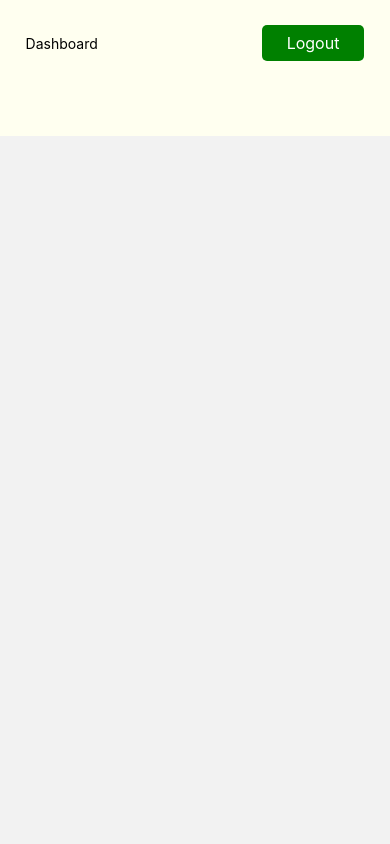
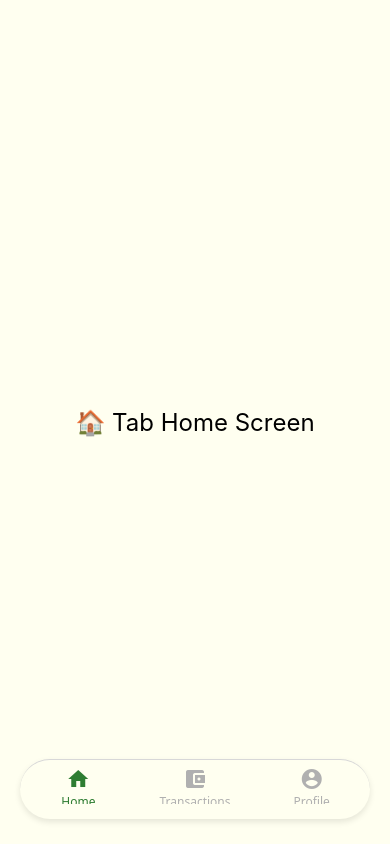
Before and after one commit to valorax640/demo_native_office, a React Native app: screen /Dashboard in a window 390 px wide. Built offline with nearby package versions, Linux system fonts and the light colour scheme.

Commit message:
Dashboard

```diff
--- a/App.tsx
+++ b/App.tsx
@@ -4,7 +4,7 @@ import { createNativeStackNavigator } from '@react-navigation/native-stack';
 import AsyncStorage from '@react-native-async-storage/async-storage';
 import HomeScreen from './src/screens/HomeScreen';
 import LoginScreen from './src/screens/LoginScreen';
-import Dashboard from './src/screens/Dashboard';
+import DashboardTabs from './src/navigation/DashboardTabs';
 import { ActivityIndicator, View } from 'react-native';
 
 const Stack = createNativeStackNavigator();
@@ -42,7 +42,7 @@ export default function App() {
       <Stack.Navigator initialRouteName={initialRoute} screenOptions={{ headerShown: false }}>
         <Stack.Screen name="Home" component={HomeScreen} />
         <Stack.Screen name="Login" component={LoginScreen} />
-        <Stack.Screen name="Dashboard" component={Dashboard} />
+        <Stack.Screen name="Dashboard" component={DashboardTabs} />
       </Stack.Navigator>
     </NavigationContainer>
   );
--- a/package.json
+++ b/package.json
@@ -13,6 +13,7 @@
     "@react-native-async-storage/async-storage": "^2.2.0",
     "@react-native-community/blur": "^4.4.1",
     "@react-native/new-app-screen": "0.80.1",
+    "@react-navigation/bottom-tabs": "^7.4.2",
     "@react-navigation/native": "^7.1.14",
     "@react-navigation/native-stack": "^7.3.21",
     "axios": "^1.11.0",
@@ -25,7 +26,9 @@
     "react-native-safe-area-context": "^5.5.2",
     "react-native-screens": "^4.13.1",
     "react-native-snap-carousel": "^3.9.1",
-    "react-native-vector-icons": "^10.2.0",
+    "react-native-svg": "^15.12.0",
+    "react-native-tab-view": "^4.1.2",
+    "react-native-vector-icons": "^10.3.0",
     "react-native-video": "^6.16.1"
   },
   "devDependencies": {
--- /dev/null
+++ b/src/navigation/DashboardTabs.jsx
@@ -0,0 +1,54 @@
+import React from 'react';
+import { createBottomTabNavigator } from '@react-navigation/bottom-tabs';
+import Icon from 'react-native-vector-icons/MaterialIcons';
+import { Platform, StyleSheet } from 'react-native';
+
+import TabHomeScreen from '../screens/TabHomeScreen'; // ✅ New Home inside tab
+import TransactionsScreen from '../screens/TransactionsScreen';
+import CardsScreen from '../screens/CardsScreen';
+
+const Tab = createBottomTabNavigator();
+
+export default function DashboardTabs() {
+  return (
+    <Tab.Navigator
+      screenOptions={({ route }) => ({
+        headerShown: false,
+        tabBarShowLabel: true,
+        tabBarStyle: styles.tabBar,
+        tabBarIcon: ({ focused }) => {
+          let icon;
+          if (route.name === 'TabHome') icon = 'home';
+          else if (route.name === 'Transactions') icon = 'account-balance-wallet';
+          else if (route.name === 'Profile') icon = 'account-circle';
+
+          return <Icon name={icon} size={24} color={focused ? '#2e7d32' : '#B0B0B0'} />;
+        },
+        tabBarActiveTintColor: '#2e7d32',
+        tabBarInactiveTintColor: '#B0B0B0',
+        tabBarLabelStyle: { fontSize: 12 },
+      })}
+    >
+      <Tab.Screen name="TabHome" component={TabHomeScreen} options={{ title: 'Home' }} />
+      <Tab.Screen name="Transactions" component={TransactionsScreen} />
+      <Tab.Screen name="Profile" component={CardsScreen} />
+    </Tab.Navigator>
+  );
+}
+
+const styles = StyleSheet.create({
+  tabBar: {
+    position: 'absolute',
+    backgroundColor: '#FFFFF0',
+    marginHorizontal: 20,
+    marginBottom: 25,
+    borderRadius: 50,
+    height: 60,
+    shadowColor: '#000',
+    shadowOffset: { width: 0, height: 3 },
+    shadowOpacity: 0.1,
+    shadowRadius: 6,
+    elevation: 5,
+    paddingBottom: Platform.OS === 'ios' ? 20 : 10,
+  },
+});
--- /dev/null
+++ b/src/screens/CardsScreen.jsx
@@ -0,0 +1,49 @@
+import React from 'react';
+import { View, Text, StyleSheet, TouchableOpacity } from 'react-native';
+import AsyncStorage from '@react-native-async-storage/async-storage';
+import { useNavigation } from '@react-navigation/native';
+
+
+export default function CardsScreen() {
+    const navigation = useNavigation();
+
+    const handleLogout = async () => {
+        try {
+            await AsyncStorage.removeItem('token');
+            navigation.navigate('Home');
+        } catch (error) {
+            console.error('Failed to logout:', error.message);
+        }
+    }
+
+    return (
+        <View style={styles.container}>
+            <Text style={styles.text}>💳 Cards</Text>
+            <TouchableOpacity onPress={handleLogout} style={styles.loginButton}>
+                <Text style={styles.loginButtonText} >Logout</Text>
+            </TouchableOpacity>
+        </View>
+    );
+}
+
+const styles = StyleSheet.create({
+    container: {
+        flex: 1,
+        justifyContent: 'space-around',
+        alignItems: 'center',
+        backgroundColor: '#FFFFF0',
+    },
+    text: {
+        fontSize: 24
+    },
+    loginButton: {
+        backgroundColor: 'green',
+        paddingVertical: 8,
+        paddingHorizontal: 25,
+        borderRadius: 5,
+    },
+    loginButtonText: {
+        fontSize: 16,
+        color: '#fff',
+    },
+});
--- a/src/screens/HomeScreen.jsx
+++ b/src/screens/HomeScreen.jsx
@@ -9,43 +9,54 @@ import {
     TouchableOpacity,
 } from 'react-native';
 import { BlurView } from '@react-native-community/blur';
-import Video from 'react-native-video';
 import { useIsFocused } from '@react-navigation/native';
 
 const { width } = Dimensions.get('window');
 
 const images = [
-    'https://plus.unsplash.com/premium_photo-1664301448502-c1c7a573aef9?q=80&w=904&auto=format&fit=crop&ixlib=rb-4.1.0&ixid=M3wxMjA3fDB8MHxwaG90by1wYWdlfHx8fGVufDB8fHx8fA%3D%3D',
-    'https://images.unsplash.com/photo-1461354464878-ad92f492a5a0?q=80&w=870&auto=format&fit=crop&ixlib=rb-4.1.0&ixid=M3wxMjA3fDB8MHxwaG90by1wYWdlfHx8fGVufDB8fHx8fA%3D%3D',
-    'https://images.unsplash.com/photo-1464226184884-fa280b87c399?q=80&w=870&auto=format&fit=crop&ixlib=rb-4.1.0&ixid=M3wxMjA3fDB8MHxwaG90by1wYWdlfHx8fGVufDB8fHx8fA%3D%3D',
+    'https://plus.unsplash.com/premium_photo-1664301448502-c1c7a573aef9?q=80&w=904&auto=format&fit=crop',
+    'https://images.unsplash.com/photo-1461354464878-ad92f492a5a0?q=80&w=870&auto=format&fit=crop',
+    'https://images.unsplash.com/photo-1464226184884-fa280b87c399?q=80&w=870&auto=format&fit=crop',
 ];
+
+const collageImages = [
+    'https://images.unsplash.com/photo-1492496913980-501348b61469?q=80&w=387&auto=format&fit=crop&ixlib=rb-4.1.0&ixid=M3wxMjA3fDB8MHxwaG90by1wYWdlfHx8fGVufDB8fHx8fA%3D%3D',
+    'https://plus.unsplash.com/premium_photo-1663945779273-ebc45569fb9f?q=80&w=870&auto=format&fit=crop&ixlib=rb-4.1.0&ixid=M3wxMjA3fDB8MHxwaG90by1wYWdlfHx8fGVufDB8fHx8fA%3D%3D',
+    'https://images.unsplash.com/photo-1598030304671-5aa1d6f21128?q=80&w=774&auto=format&fit=crop&ixlib=rb-4.1.0&ixid=M3wxMjA3fDB8MHxwaG90by1wYWdlfHx8fGVufDB8fHx8fA%3D%3D',
+];
+
 
 const Carousel = ({ navigation }) => {
     const scrollViewRef = useRef(null);
     const [activeIndex, setActiveIndex] = useState(0);
+    const isFocused = useIsFocused();
 
     useEffect(() => {
+        if (!isFocused) return;
+
         const interval = setInterval(() => {
-            const nextIndex = (activeIndex + 1) % images.length;
-            scrollViewRef.current?.scrollTo({ x: nextIndex * width, animated: true });
-            setActiveIndex(nextIndex);
-        }, 2000);
+            setActiveIndex(prev => {
+                const nextIndex = (prev + 1) % images.length;
+                scrollViewRef.current?.scrollTo({ x: nextIndex * width, animated: true });
+                return nextIndex;
+            });
+        }, 3000);
+
         return () => clearInterval(interval);
-    }, [activeIndex]);
+    }, [isFocused]);
 
     const onScroll = (event) => {
         const index = Math.round(event.nativeEvent.contentOffset.x / width);
         setActiveIndex(index);
     };
 
-    const isFocused = useIsFocused();
 
     return (
         <ScrollView style={styles.carouselContainer} contentContainerStyle={{ paddingBottom: 50 }}>
             <View style={styles.header}>
                 <Text style={styles.brand}>CropCircle</Text>
                 <TouchableOpacity onPress={() => navigation.navigate('Login')} style={styles.loginButton}>
-                    <Text style={styles.loginButtonText} >Login</Text>
+                    <Text style={styles.loginButtonText}>Login</Text>
                 </TouchableOpacity>
             </View>
 
@@ -56,6 +67,7 @@ const Carousel = ({ navigation }) => {
                 showsHorizontalScrollIndicator={false}
                 onScroll={onScroll}
                 scrollEventThrottle={16}
+                removeClippedSubviews={false}
             >
                 {images.map((img, index) => (
                     <Image key={index} source={{ uri: img }} style={styles.image} />
@@ -74,12 +86,10 @@ const Carousel = ({ navigation }) => {
             <View style={styles.squareContainer}>
                 <Image
                     source={{
-                        uri: 'https://images.unsplash.com/photo-1560493676-04071c5f467b?q=80&w=774&auto=format&fit=crop&ixlib=rb-4.1.0&ixid=M3wxMjA3fDB8MHxwaG90by1wYWdlfHx8fGVufDB8fHx8fA%3D%3D',
+                        uri: 'https://images.unsplash.com/photo-1560493676-04071c5f467b?q=80&w=774&auto=format&fit=crop',
                     }}
                     style={styles.squareImage}
                 />
-
-                {/* Glass overlay over the entire image */}
                 <BlurView
                     style={styles.fullGlass}
                     blurType="light"
@@ -87,28 +97,26 @@ const Carousel = ({ navigation }) => {
                     overlayColor="transparent"
                 >
                     <Text style={styles.glassText}>
-                        Lorem Ipsum is simply dummy text of the printing and typesetting industry. Lorem Ipsum has been the industry's standard dummy text ever since the 1500s, when an unknown printer took a galley of type and scrambled it to make a type specimen book. It has survived not only five centuries, but also the leap into electronic typesetting, remaining essentially unchanged.
+                        Lorem Ipsum is simply dummy text of the printing and typesetting industry. It has survived not only five centuries.
+                        Lorem Ipsum is simply dummy text of the printing and typesetting industry. It has survived not only five centuries.
+                        Lorem Ipsum is simply dummy text of the printing and typesetting industry. It has survived not only five centuries.
+                        Lorem Ipsum is simply dummy text of the printing and typesetting industry. It has survived not only five centuries.
                     </Text>
                 </BlurView>
             </View>
 
-            <View style={styles.videoHeader}>
-                <Text style={styles.brand}>Community</Text>
+            {/* <View style={styles.videoHeader}>
+                <Text style={styles.brand}>Community Collage</Text>
+            </View> */}
+
+            <View style={styles.collageRow}>
+                <Image source={{ uri: collageImages[0] }} style={styles.collageImageLeft} />
+                <View style={styles.collageRight}>
+                    <Image source={{ uri: collageImages[1] }} style={styles.collageImageRightTop} />
+                    <Image source={{ uri: collageImages[2] }} style={styles.collageImageRightBottom} />
+                </View>
             </View>
 
-            {isFocused && (
-                <Video
-                    source={{ uri: 'https://videos.pexels.com/video-files/10041437/10041437-hd_1920_1080_24fps.mp4' }}
-                    style={styles.video}
-                    resizeMode="cover"
-                    repeat={true}
-                    muted={true}
-                    controls={false}
-                    fullscreen={false}
-                    ignoreSilentSwitch="ignore"
-                    onError={e => console.error(e)}
-                />
-            )}
 
             <View style={styles.footer}>
                 <Text style={styles.footerText}>Crafted by Softhought in Kolkata</Text>
@@ -119,6 +127,7 @@ const Carousel = ({ navigation }) => {
 
 const styles = StyleSheet.create({
     carouselContainer: {
+        flex: 1,
         paddingVertical: 25,
         paddingHorizontal: '4%',
         backgroundColor: '#FFFFF0',
@@ -128,12 +137,6 @@ const styles = StyleSheet.create({
         justifyContent: 'space-between',
         alignItems: 'center',
         marginBottom: 50,
-        paddingHorizontal: 10,
-    },
-    videoHeader: {
-        textAlign: 'center',
-        alignItems: 'center',
-        marginBottom: 20,
         paddingHorizontal: 10,
     },
     brand: {
@@ -160,6 +163,7 @@ const styles = StyleSheet.create({
         height: 200,
         resizeMode: 'cover',
     },
+
     indicatorContainer: {
         flexDirection: 'row',
         justifyContent: 'center',
@@ -207,13 +211,44 @@ const styles = StyleSheet.create({
         textAlign: 'center',
         paddingHorizontal: 10,
         paddingVertical: 10,
-        textAlignVertical: 'center',
     },
-    video: {
-        width: '100%',
-        height: 200,
+    videoHeader: {
+        alignItems: 'center',
         marginBottom: 20,
     },
+    collageRow: {
+        width: '100%',
+        flexDirection: 'row',
+        justifyContent: 'center',
+        marginTop: 20,
+        marginRight: 100,
+        gap: 10,
+    },
+
+    collageImageLeft: {
+        width: (width - 30) / 2,   // Adjusted width
+        height: 250,
+        borderRadius: 12,
+    },
+
+    collageRight: {
+        justifyContent: 'space-between',
+        height: 250,
+    },
+
+    collageImageRightTop: {
+        width: (width - 30) / 2,
+        height: 120,
+        borderRadius: 12,
+        marginBottom: 10,
+    },
+
+    collageImageRightBottom: {
+        width: (width - 30) / 2,
+        height: 120,
+        borderRadius: 12,
+    },
+
     footer: {
         marginTop: 50,
         alignItems: 'center',
--- a/src/screens/LoginScreen.jsx
+++ b/src/screens/LoginScreen.jsx
@@ -2,26 +2,29 @@ import React, { useState } from 'react';
 import {
     View,
     Text,
+    TextInput,
     StyleSheet,
-    TextInput,
     TouchableOpacity,
-    ImageBackground,
+    Image,
     ScrollView,
-    Platform,
+    Dimensions,
 } from 'react-native';
-import { BlurView } from '@react-native-community/blur';
-import LinearGradient from 'react-native-linear-gradient';
+import Icon from 'react-native-vector-icons/MaterialIcons';
 import apiService from '../services/apiService';
 import AsyncStorage from '@react-native-async-storage/async-storage';
 
-const LoginScreen = ({ navigation }) => {
-    const [username, setUsername] = useState('');
+const { width } = Dimensions.get('window');
+
+const LoginScreen = ({navigation}) => {
+    const [email, setEmail] = useState('');
     const [password, setPassword] = useState('');
+    const [secureText, setSecureText] = useState(true);
 
     const onSubmit = async () => {
+        if (!email || !password) return alert('Please fill in all fields');
         try {
             const payload = {
-                email: username,
+                email: email,
                 password: password,
             };
             const result = await apiService.post('auth/login', payload);
@@ -36,163 +39,145 @@ const LoginScreen = ({ navigation }) => {
         }
     };
 
+
+
     return (
-        <ImageBackground
-            source={{
-                uri: 'https://images.unsplash.com/photo-1529313780224-1a12b68bed16?q=80&w=387&auto=format&fit=crop&ixlib=rb-4.1.0&ixid=M3wxMjA3fDB8MHxwaG90by1wYWdlfHx8fGVufDB8fHx8fA%3D%3D',
-            }}
-            style={styles.background}
-            resizeMode="cover"
-        >
-            {/* <LinearGradient
-                colors={['rgba(255,255,255,0)', 'rgba(255,255,255,1)']}
-                style={styles.bottomFade}
-            /> */}
+        <View style={styles.container}>
+            <ScrollView contentContainerStyle={styles.inner}>
+                {/* Top Agriculture Image */}
+                <Image
+                    source={{
+                        uri: 'https://images.unsplash.com/photo-1559884743-74a57598c6c7?q=80&w=876&auto=format&fit=crop&ixlib=rb-4.1.0&ixid=M3wxMjA3fDB8MHxwaG90by1wYWdlfHx8fGVufDB8fHx8fA%3D%3D',
+                    }}
+                    style={styles.topImage}
+                />
 
-            <ScrollView contentContainerStyle={styles.container} keyboardShouldPersistTaps="handled">
-                <View style={styles.glassContainer}>
-                    {/* {Platform.OS === 'ios' ? ( */}
-                    <BlurView
-                        style={styles.absolute}
-                        blurType="light"
-                        blurAmount={5}
-                        reducedTransparencyFallbackColor="white"
+                {/* Logo */}
+                <Text style={styles.logo}>CropCircle</Text>
+
+                {/* Login Card */}
+                <View style={styles.card}>
+                    <Text style={styles.heading}>Welcome Back !</Text>
+
+                    <Text style={styles.label}>E-mail</Text>
+                    <TextInput
+                        style={styles.input}
+                        value={email}
+                        onChangeText={setEmail}
+                        keyboardType="email-address"
+                        autoCapitalize="none"
                     />
-                    {/* ) : ( */}
-                    <View style={[styles.absolute, { backgroundColor: 'rgba(255,255,255,0.1)' }]} />
-                    {/* )} */}
 
-                    <LinearGradient
-                        colors={['rgba(255,255,255,0.3)', 'rgba(255,255,255,0.05)']}
-                        style={styles.gradientOverlay}
-                    >
-                        <View>
-                            <Text style={styles.title}>Welcome Back !</Text>
-                            <Text style={styles.secondaryTitle}>Already Have an Account ?</Text>
-                        </View>
+                    <Text style={styles.label}>Password</Text>
+                    <View style={styles.passwordContainer}>
+                        <TextInput
+                            style={[styles.input, { paddingRight: 35 }]}
+                            value={password}
+                            onChangeText={setPassword}
+                            secureTextEntry={secureText}
+                            autoCapitalize="none"
+                        />
+                        <TouchableOpacity
+                            style={styles.eyeIcon}
+                            onPress={() => setSecureText(!secureText)}
+                        >
+                            <Icon
+                                name={secureText ? 'visibility-off' : 'visibility'}
+                                size={20}
+                                color="#4b6043"
+                            />
+                        </TouchableOpacity>
+                    </View>
 
-                        <View>
-                            <TextInput
-                                placeholder="Email"
-                                placeholderTextColor="#eee"
-                                style={styles.input}
-                                value={username}
-                                onChangeText={setUsername}
-                            />
+                    <TouchableOpacity style={styles.forgotWrapper}>
+                        <Text style={styles.forgotText}>Forgot your password?</Text>
+                    </TouchableOpacity>
 
-                            <TextInput
-                                placeholder="Password"
-                                placeholderTextColor="#eee"
-                                secureTextEntry
-                                style={styles.input}
-                                value={password}
-                                onChangeText={setPassword}
-                            />
-
-                            <TouchableOpacity style={styles.button} onPress={onSubmit}>
-                                <Text style={styles.buttonText}>Login</Text>
-                            </TouchableOpacity>
-                            <Text style={styles.forgotText}>Forgot Password ?</Text>
-                        </View>
-                    </LinearGradient>
+                    <TouchableOpacity style={styles.button} onPress={onSubmit}>
+                        <Text style={styles.buttonText}>Login</Text>
+                    </TouchableOpacity>
                 </View>
-                {/* <Text style={styles.footerText}>Crafted by Softhought in Kolkata</Text> */}
             </ScrollView>
-        </ImageBackground>
+        </View>
     );
 };
 
+export default LoginScreen;
+
 const styles = StyleSheet.create({
-    background: {
+    container: {
         flex: 1,
+        backgroundColor: '#FFFFF0', // Ivory background
     },
-    container: {
-        flexGrow: 1,
-        justifyContent: 'center',
+    inner: {
         alignItems: 'center',
-        padding: 20,
-        zIndex: 2,
-        marginTop: 150,
+        paddingBottom: 40,
     },
-    glassContainer: {
-        width: '100%',
+    topImage: {
+        width: width,
+        height: 200,
+        resizeMode: 'cover',
+        borderBottomLeftRadius: 40,
+        borderBottomRightRadius: 40,
+    },
+    logo: {
+        fontSize: 40,
+        fontWeight: 'bold',
+        color: '#2e7d32', // Deep green
+        marginTop: 30,
+        marginBottom: 30,
+    },
+    card: {
+        backgroundColor: '#FFFFF0',
+        width: width * 0.9,
         borderRadius: 20,
-        overflow: 'hidden',
-        position: 'relative',
-        height: 350,
+        padding: 25,
+        marginTop: 50,
     },
-    absolute: {
-        ...StyleSheet.absoluteFillObject,
-        borderRadius: 20,
+    heading: {
+        fontSize: 26,
+        fontWeight: 'bold',
+        marginBottom: 25,
+        color: '#2e7d32',
     },
-    gradientOverlay: {
-        padding: 25,
-        borderRadius: 20,
-        justifyContent: 'space-between',
-        flexDirection: 'column',
-        flex: 1,
-    },
-    title: {
-        fontSize: 24,
-        fontWeight: '700',
-        color: 'green',
-        textAlign: 'center',
-        marginBottom: 10,
-    },
-    secondaryTitle: {
-        fontSize: 20,
-        fontWeight: '700',
-        color: '#000',
-        textAlign: 'center',
-        marginBottom: 25,
+    label: {
+        fontSize: 13,
+        color: '#444',
+        marginTop: 10,
     },
     input: {
-        borderColor: 'rgba(255,255,255,0.5)',
-        borderWidth: 1,
-        borderRadius: 10,
-        paddingHorizontal: 15,
-        paddingVertical: 12,
-        marginBottom: 15,
+        borderBottomWidth: 1,
+        borderColor: '#aaa',
+        fontSize: 16,
+        paddingVertical: 6,
         color: '#000',
-        backgroundColor: 'rgba(6, 6, 6, 0.15)',
+    },
+    passwordContainer: {
+        position: 'relative',
+        justifyContent: 'center',
+    },
+    eyeIcon: {
+        position: 'absolute',
+        right: 0,
+        bottom: 10,
+    },
+    forgotWrapper: {
+        alignSelf: 'flex-end',
+        marginTop: 10,
+    },
+    forgotText: {
+        fontSize: 13,
+        color: '#388e3c',
     },
     button: {
-        backgroundColor: 'green',
-        borderRadius: 10,
-        padding: 14,
-        marginTop: 10,
+        marginTop: 30,
+        backgroundColor: '#388e3c',
+        paddingVertical: 14,
+        borderRadius: 8,
+        alignItems: 'center',
     },
     buttonText: {
         color: '#fff',
-        textAlign: 'center',
-        fontWeight: '600',
         fontSize: 16,
     },
-    footerText: {
-        color: '#fff',
-        fontWeight: '700',
-        fontSize: 16,
-        textAlign: 'center',
-        position: 'absolute',
-        bottom: 20,
-        width: '100%',
-    },
-    forgotText: {
-        color: '#000',
-        textAlign: 'right',
-        marginTop: 10,
-        fontSize: 16,
-    },
-    bottomFade: {
-        position: 'absolute',
-        bottom: 0,
-        left: 0,
-        right: 0,
-        height: '100%', // covers the bottom half
-        zIndex: 1, // ensure it appears above the background but below content
-        pointerEvents: 'none',
-    }
-
 });
-
-export default LoginScreen;
--- /dev/null
+++ b/src/screens/TabHomeScreen.jsx
@@ -0,0 +1,15 @@
+import React from 'react';
+import { View, Text, StyleSheet } from 'react-native';
+
+export default function TabHomeScreen() {
+  return (
+    <View style={styles.container}>
+      <Text style={styles.text}>🏠 Tab Home Screen</Text>
+    </View>
+  );
+}
+
+const styles = StyleSheet.create({
+  container: { flex: 1, justifyContent: 'center', alignItems: 'center' ,backgroundColor: '#FFFFF0', },
+  text: { fontSize: 24 },
+});
--- /dev/null
+++ b/src/screens/TransactionsScreen.jsx
@@ -0,0 +1,15 @@
+import React from 'react';
+import { View, Text, StyleSheet } from 'react-native';
+
+export default function TransactionsScreen() {
+  return (
+    <View style={styles.container}>
+      <Text style={styles.text}>💼 Transactions</Text>
+    </View>
+  );
+}
+
+const styles = StyleSheet.create({
+  container: { flex: 1, justifyContent: 'center', alignItems: 'center' ,backgroundColor: '#FFFFF0'},
+  text: { fontSize: 24 },
+});
```
Also changed, not shown: 2 other files (tests, documents, lock files or other folders).
